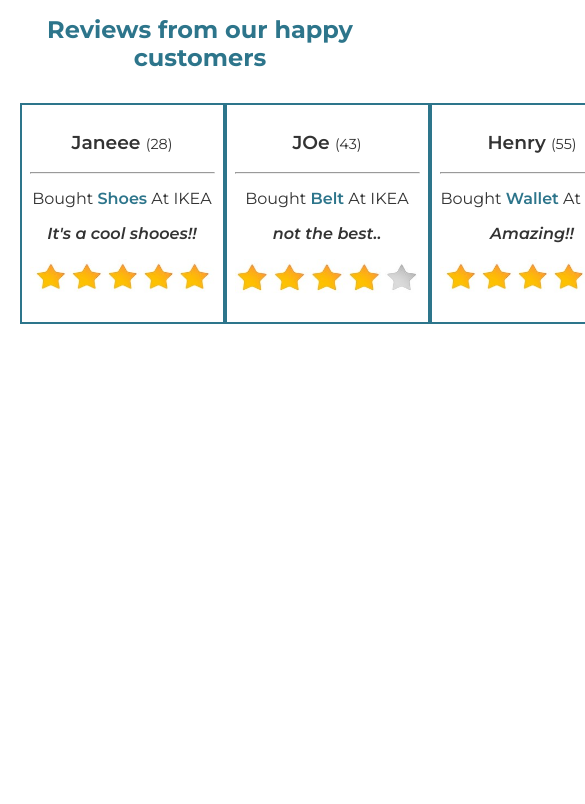
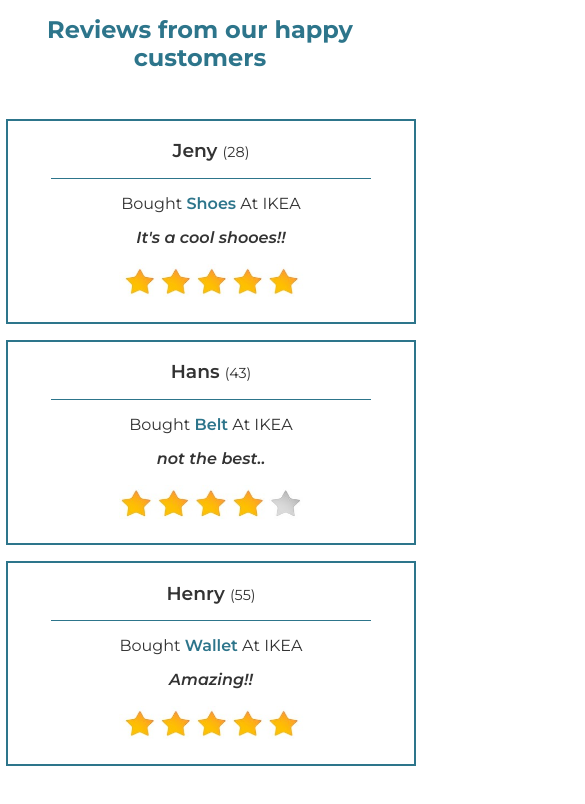
Before and after one commit to Tyby84/ikea-reviews, a website: page index.html in a window 390 px wide. Shown: the top 804 px of the page, 585 px wide, since content can reach past the window. Drawn offline with nearby package versions, Linux system fonts and the light colour scheme.

Commit message:
Responsive features

```diff
--- a/reviews.json
+++ b/reviews.json
@@ -1,17 +1,15 @@
 [
 	{
-		"customer_name" : "Janeee",
+		"customer_name" : "Jeny",
 		"customer_age" : "28",
-		"customer_pic" : "N/A",
 		"product_name" : "shoes",
 		"customer_review" : "It's a cool shooes!!",
 		"rating" : "5"
 
 	},
 	{
-		"customer_name" : "JOe",
+		"customer_name" : "Hans",
 		"customer_age" : "43",
-		"customer_pic" : "N/A",
 		"product_name" : "belt",
 		"customer_review": "not the best..",
 		"rating" : "4"
@@ -20,7 +18,6 @@
 	{
 		"customer_name" : "Henry",
 		"customer_age" : "55",
-		"customer_pic" : "N/A",
 		"product_name" : "wallet",
 		"customer_review": "Amazing!!",
 		"rating" : "5"
--- a/scripts.js
+++ b/scripts.js
@@ -12,7 +12,6 @@ $.getJSON("reviews.json", function (data) {
 				<h3 class="reviews__item__name">${name}
 				<span class="reviews__item__age">(${age})</span>
 				</h3>
-				<hr class="hr">
 				<p class="reviews__item__product">Bought <a class="product-link" href="#">${product}</a> at IKEA</p>
 				<p class="reviews__item__review">${review}</p>
 				<p>${ratings == 4  ? '<img class="stars" src="stars/4stars.jpg" alt="Rating">' : ''}
--- /dev/null
+++ b/styles/mixins.css
@@ -0,0 +1,11 @@
+@define-mixin small {
+	@media(max-width:850px){
+		@mixin-content;
+	}
+}
+
+@define-mixin medium {
+	@media(max-width:1200px){
+		@mixin-content;
+	}
+}
--- a/styles/style.css
+++ b/styles/style.css
@@ -1,5 +1,6 @@
 @import 'normalize.css';
 @import './variables.css';
+@import './mixins.css';
 
 .headline {
 	width: 400px;
@@ -20,6 +21,18 @@
 	color: $mainfont;
 	font-family: 'Montserrat', sans-serif;
 
+	@mixin medium{
+		width: 100%;
+		padding-left: 1rem;
+		padding-right: 1rem;
+	}
+
+	@mixin small{
+		flex-direction: column;
+		align-items: center;
+		padding-top: 1rem;
+		padding-bottom: 1rem;
+	}
 
 	&__item {
 		border: 2px solid $sky-blue;
@@ -27,10 +40,23 @@
 		padding: .5rem;
 		text-align: center;
 
+		@mixin medium{
+			width: 250px;
+			padding: .2rem;
+		}
+
+		@mixin small{
+			width: 400px;
+			margin-bottom: 1rem;
+		}
 }
 
 	&__item__name {
+		width: 80%;
 		font-weight: 600;
+		padding-bottom: 1rem;
+		border-bottom: 1px solid $sky-blue;
+		margin: 1rem auto;
 }
 
 	&__item__age {
@@ -59,10 +85,14 @@
 }
 
 .stars{
-
 	width: 185px;
 	height: 35px;
+	@mixin medium{
+	width: 150px;
+	height: 25px;
+	}
+	@mixin small{
+	width: 185px;
+	height: 35px;
+	}
 }
-.hr {
-	color:$sky-blue;
-}
```
Also changed, not shown: dist/style.css.
